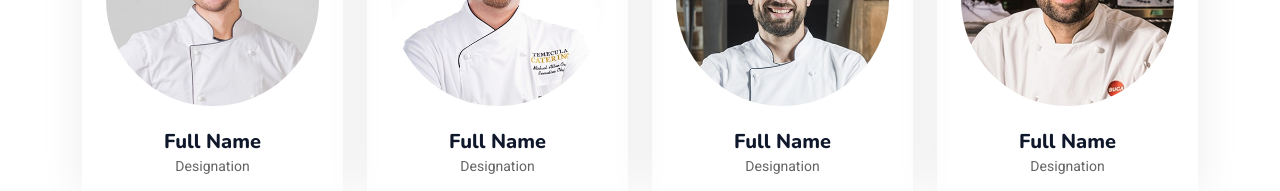
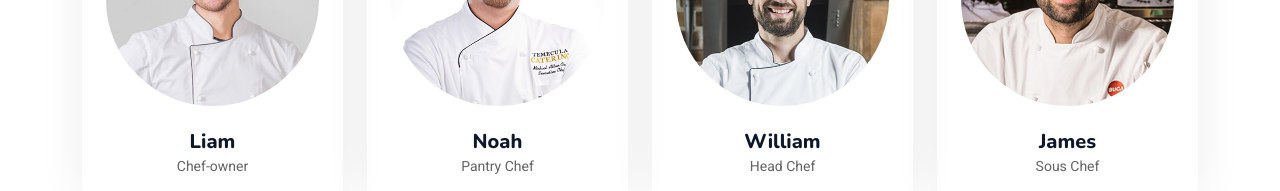
Before and after one commit to sreerag-a-sasi/restaurant, a plain HTML site: page clone/index.html in a window 1280 px wide. Shown: the part 3600-3791 px from the top of the page. Drawn offline with nearby package versions, Linux system fonts and the light colour scheme.

Commit message:
clone website of a restaurant using downloaded template

```diff
--- a/clone/index.html
+++ b/clone/index.html
@@ -631,8 +631,8 @@
                             <div class="rounded-circle overflow-hidden m-4">
                                 <img class="img-fluid" src="img/team-1.jpg" alt="">
                             </div>
-                            <h5 class="mb-0">Full Name</h5>
-                            <small>Designation</small>
+                            <h5 class="mb-0">Liam</h5>
+                            <small>Chef-owner</small>
                             <div class="d-flex justify-content-center mt-3">
                                 <a class="btn btn-square btn-primary mx-1" href=""><i class="fab fa-facebook-f"></i></a>
                                 <a class="btn btn-square btn-primary mx-1" href=""><i class="fab fa-twitter"></i></a>
@@ -645,8 +645,8 @@
                             <div class="rounded-circle overflow-hidden m-4">
                                 <img class="img-fluid" src="img/team-2.jpg" alt="">
                             </div>
-                            <h5 class="mb-0">Full Name</h5>
-                            <small>Designation</small>
+                            <h5 class="mb-0">Noah</h5>
+                            <small>Pantry Chef</small>
                             <div class="d-flex justify-content-center mt-3">
                                 <a class="btn btn-square btn-primary mx-1" href=""><i class="fab fa-facebook-f"></i></a>
                                 <a class="btn btn-square btn-primary mx-1" href=""><i class="fab fa-twitter"></i></a>
@@ -659,8 +659,8 @@
                             <div class="rounded-circle overflow-hidden m-4">
                                 <img class="img-fluid" src="img/team-3.jpg" alt="">
                             </div>
-                            <h5 class="mb-0">Full Name</h5>
-                            <small>Designation</small>
+                            <h5 class="mb-0">William</h5>
+                            <small>Head Chef</small>
                             <div class="d-flex justify-content-center mt-3">
                                 <a class="btn btn-square btn-primary mx-1" href=""><i class="fab fa-facebook-f"></i></a>
                                 <a class="btn btn-square btn-primary mx-1" href=""><i class="fab fa-twitter"></i></a>
@@ -673,8 +673,8 @@
                             <div class="rounded-circle overflow-hidden m-4">
                                 <img class="img-fluid" src="img/team-4.jpg" alt="">
                             </div>
-                            <h5 class="mb-0">Full Name</h5>
-                            <small>Designation</small>
+                            <h5 class="mb-0">James</h5>
+                            <small>Sous Chef</small>
                             <div class="d-flex justify-content-center mt-3">
                                 <a class="btn btn-square btn-primary mx-1" href=""><i class="fab fa-facebook-f"></i></a>
                                 <a class="btn btn-square btn-primary mx-1" href=""><i class="fab fa-twitter"></i></a>
```
Also changed, not shown: clone/service.html (+1 -1 lines), clone/team.html (+2 -2 lines), clone/testimonial.html (+3 -3 lines).
